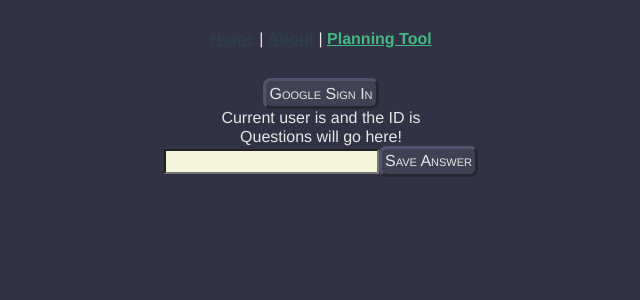
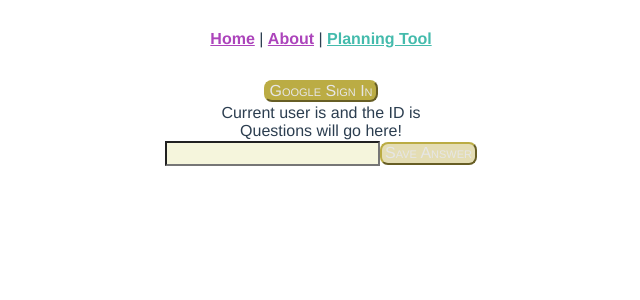
Before and after one commit to rhingstrumjr/evolving-coder, a Vue app: page /planning-tool in a window 1280 px wide. Shown: the top 300 px of the page, without its empty margins (319-959 px from the left). Built offline with nearby package versions, Linux system fonts and the light colour scheme.

Commit message:
CSS update

```diff
--- a/src/App.vue
+++ b/src/App.vue
@@ -28,10 +28,10 @@ export default {
 
 #nav a {
   font-weight: bold;
-  color: #2c3e50;
+  color: #ac44bb;
 }
 
 #nav a.router-link-exact-active {
-  color: #42b983;
+  color: #44bbac;
 }
 </style>
--- a/src/assets/css/styles.css
+++ b/src/assets/css/styles.css
@@ -1,34 +1,40 @@
 @import "../../../node_modules/normalize.css/normalize.css";
 
-* {
-    color:  rgb(230, 230, 230);
+:root {
+    --ec-active-color: #44BBAC;
+    --ec-bg-color: #BBAC44;
+    --ec-attention-color: #ac44bb;
 }
-
-body {
-    background-color: rgb(50, 50, 70);
-}
-
 /* Button layout for Evolving Coder */
 
 button {
     border-style: outset;
-    border-color: rgba(50, 50, 70, .4);
     border-radius: 8px;
-    border-width: 3px;
-    background-color: rgb(65, 65, 85);
-    padding: .2em;
+    border-width: 2px;
+    border-color: var(--ec-bg-color);
+    background-color: #BBAC44;
+    padding: 0 .2em;
+    margin: .1em 0;
     color: rgb(230, 230, 230);
     font-variant: small-caps;
 }
 
 button:hover {
     cursor: pointer;
+    color: var(--ec-attention-color);
 }
 
 button:active {
     border-style: ridge;
+    background-color: #44BBAC;
 }
 
 button:focus {
     outline:0;
 }
+
+button:disabled {
+    background-color: rgba(187, 171, 68, 0.4);
+    cursor: default;
+    color: rgb(230, 230, 230);
+}
--- a/src/components/HelloWorld.vue
+++ b/src/components/HelloWorld.vue
@@ -117,6 +117,6 @@ li {
   margin: 0 10px;
 }
 a {
-  color: #42b983;
+  color: #ac44bb;
 }
 </style>
--- a/src/components/planning-tool/PlanningToolAnswerRecorder.vue
+++ b/src/components/planning-tool/PlanningToolAnswerRecorder.vue
@@ -1,7 +1,7 @@
 <template>
   <div>
     <input id="answer" v-model="userAnswer" type="text" @keyup.enter="save" />
-    <button @click="save">
+    <button @click="save" :disabled="isDisabled">
       Save Answer
     </button>
   </div>
@@ -19,6 +19,11 @@ export default {
       this.$emit("save-answer", this.userAnswer);
       this.userAnswer = "";
     }
+  },
+  computed: {
+    isDisabled() {
+      return !this.userAnswer.length > 0;
+    }
   }
 };
 </script>
--- a/src/components/planning-tool/PlanningToolAnswers.vue
+++ b/src/components/planning-tool/PlanningToolAnswers.vue
@@ -1,7 +1,7 @@
 <template>
   <div>
-    <div :style="indent" @click="toggleChildren">
-      <span v-if="answers[keyToUse].children">
+    <div :style="indent">
+      <span v-if="answers[keyToUse].children" @click="toggleChildren">
         <font-awesome-icon v-if="showChildren" icon="minus-square" />
         <font-awesome-icon v-if="!showChildren" icon="plus-square" />
       </span>
```
